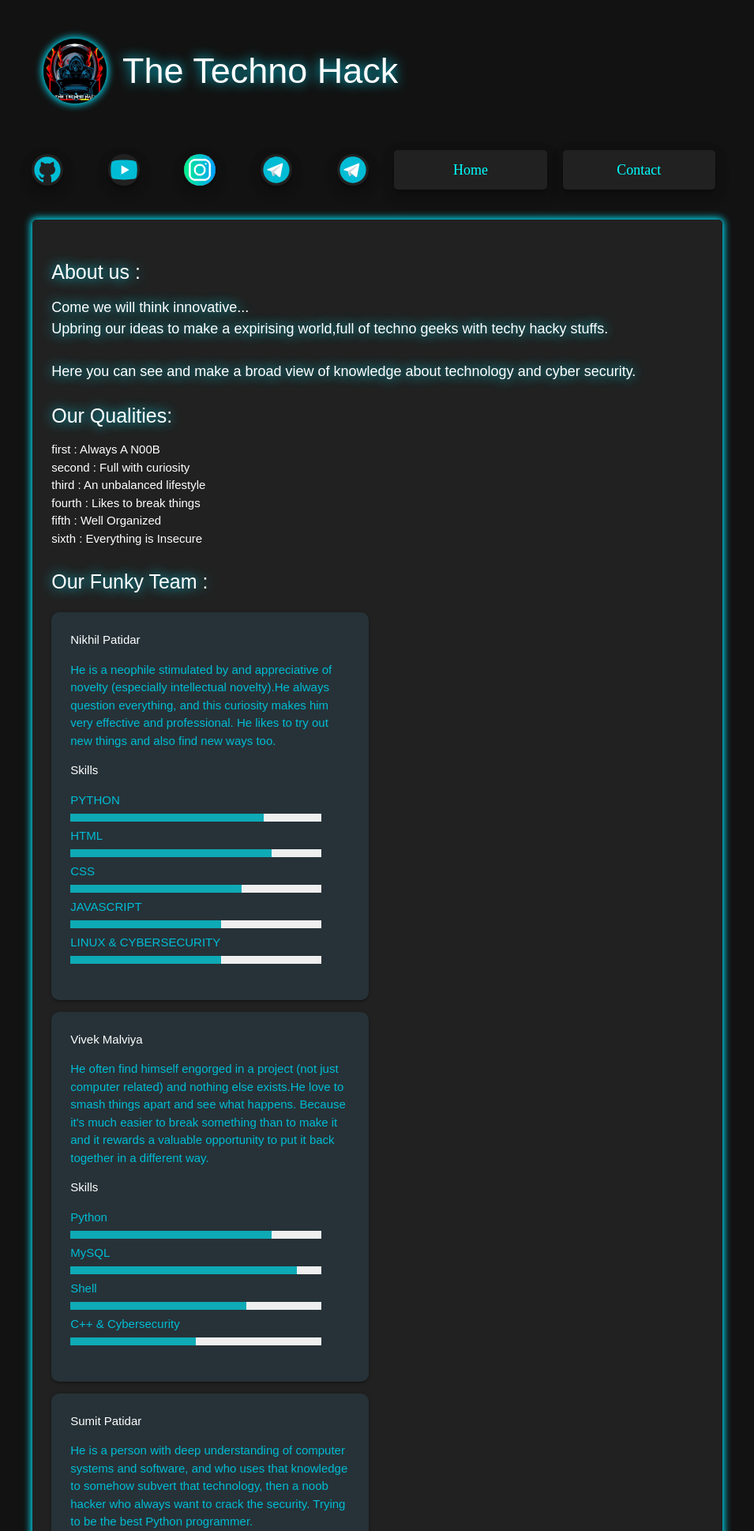
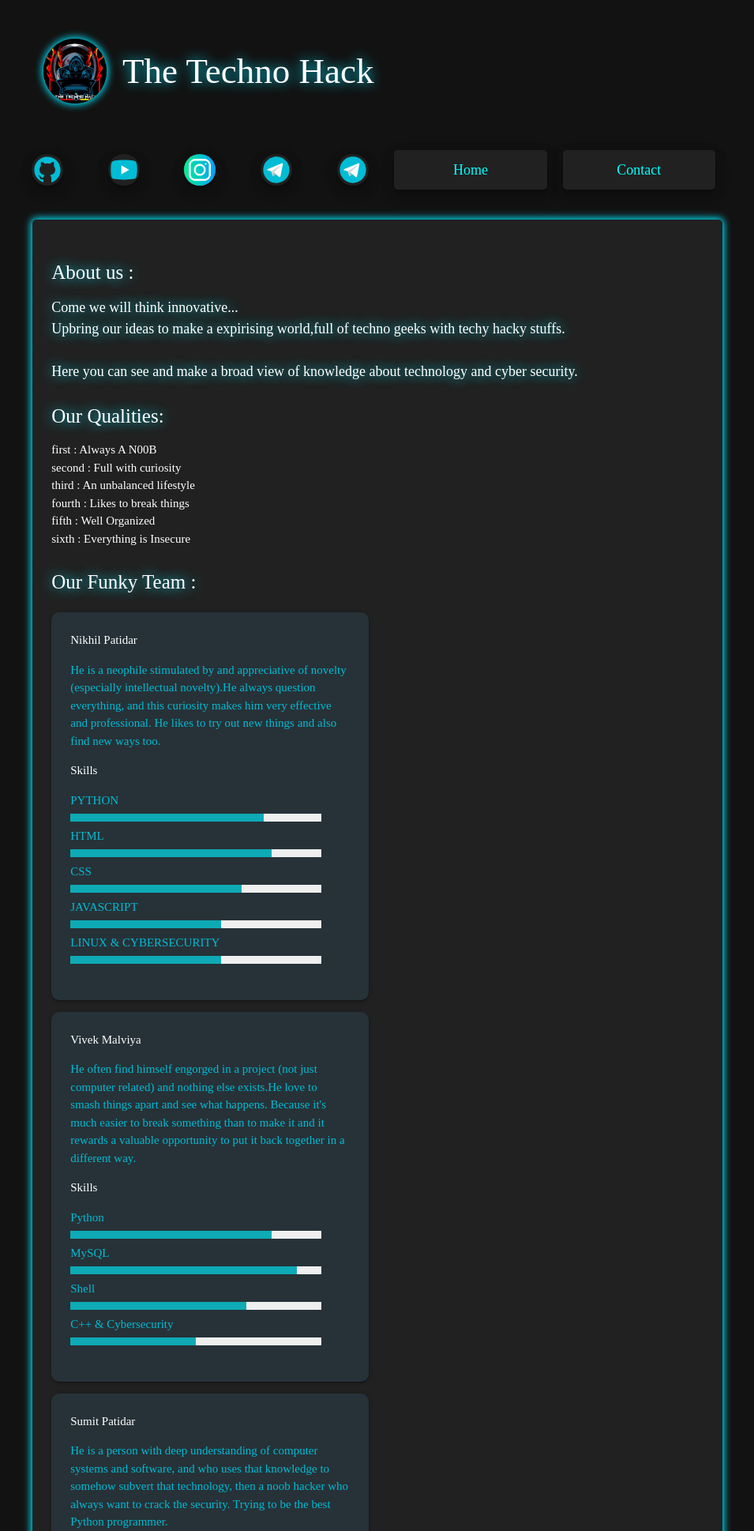
Before and after one commit to TorVivek/techno, a PHP site: page /about.html in a window 1280 px wide. Shown: the top 1938 px of the page at 79% size, without its empty margins (162-1117 px from the left). Run offline with PHP 8.4, Linux system fonts and the light colour scheme; some web fonts are replaced.

Commit message:
update style.css

```diff
--- a/css/style.css
+++ b/css/style.css
@@ -1,5 +1,14 @@
 
 @import url(https://fonts.google.com/specimen/Ubuntu?selection.family=Ubuntu:wght@300);
+
+body {
+				display: flex;
+				min-height: 100vh;
+				flex-direction: column;
+				background-color: #121212;
+				font-family: Ubuntu;
+
+}
 
 pre { border: 0; display: block; padding: 0px; }
 pre { background-color: #212121; color: #00ff00; border: 0px; border-radius: 5px; box-shadow: 0 0 10px 2px inset rgba(0,0,0,0.6); padding: 15px; overflow-x: hidden; font-family: Hack; white-space: pre-wrap; word-wrap: break-word; }
@@ -26,14 +35,6 @@ html {
 				scroll-behavior: smooth;
 				visibility: visible;
 				opacity: 1;
-				}
-
-body {
-				display: flex;
-				min-height: 100vh;
-				flex-direction: column;
-				background-color: #121212;
-				font-family: 'Ubuntu', sans-serif;
 				}
 
 main {
```
